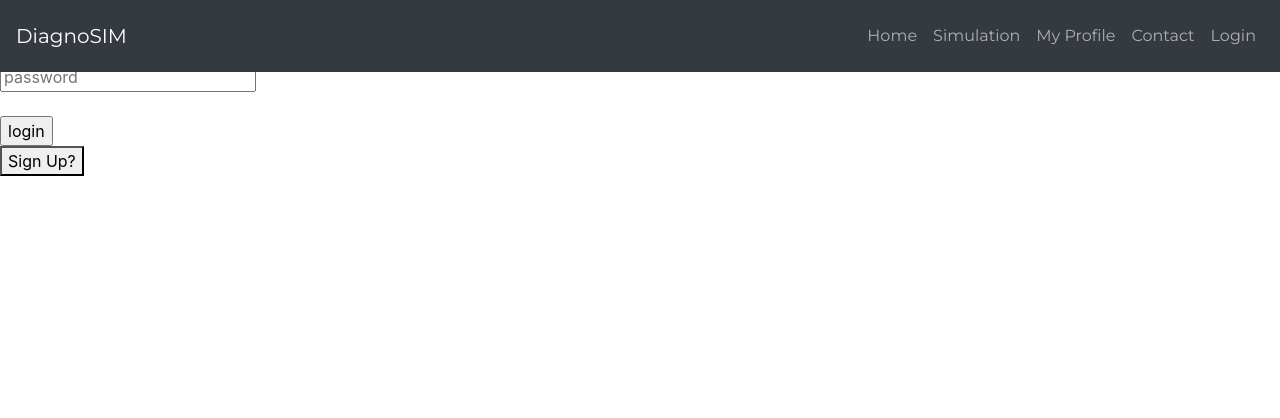
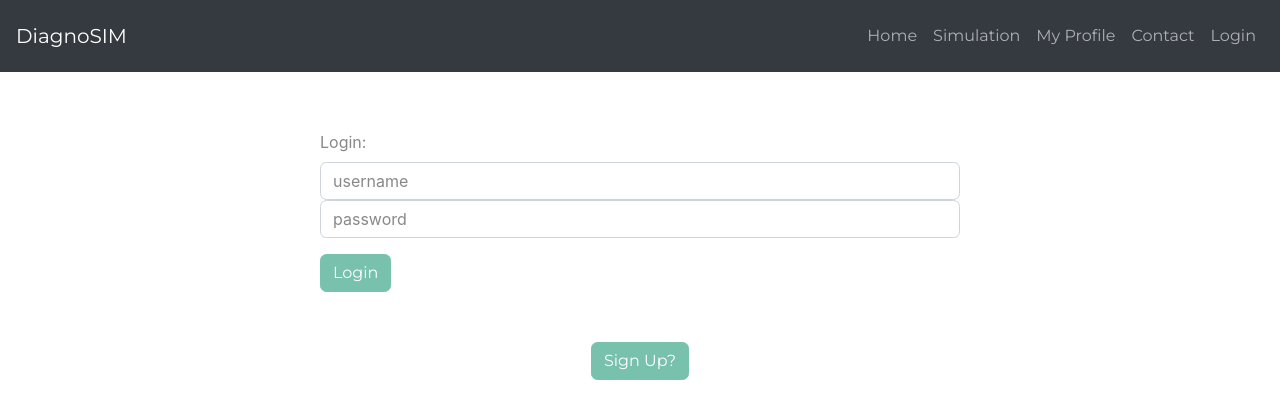
Before and after one commit to wolf-dominion/diagnosis-site-fe, a React (Create React App) app: page /Authenticate in a window 1280 px wide. Shown: the top 418 px of the page. Built offline with nearby package versions, Linux system fonts and the light colour scheme; no server answers.

Commit message:
login + signup forms now have Bootstrap

```diff
--- a/package.json
+++ b/package.json
@@ -16,7 +16,8 @@
     "react-dom": "^16.13.1",
     "react-router-dom": "^5.2.0",
     "react-scripts": "3.4.1",
-    "react-unity-webgl": "^7.1.10"
+    "react-unity-webgl": "^7.1.10",
+    "svg-to-pdfkit": "^0.1.8"
   },
   "scripts": {
     "start": "react-scripts start",
--- a/src/App.scss
+++ b/src/App.scss
@@ -250,8 +250,22 @@ to {
   background-color: #8cc896;
 }
 
+.contact-form-container {
+  padding-top: 100px;
+}
+
+.auth-button {
+  padding-top: 50px;
+  text-align: center;
+}
+
+.authenticate {
+  padding-top: 130px;
+  margin: auto;
+  width: 50%;
+}
+
 // *{ border: 1px solid red; }
-
 
 @import "~bootswatch/dist/minty/variables";
 
--- a/src/components/Authenticate.js
+++ b/src/components/Authenticate.js
@@ -1,4 +1,5 @@
 import React, { Component } from 'react'
+import {Button} from "react-bootstrap";
 
 import Login from './Login'
 import Signup from './Signup'
@@ -27,10 +28,11 @@ class Authenticate extends Component {
                         <Signup
                             changeLoggedinStatus={this.props.changeLoggedinStatus}/>
                 }
-
-                <button onClick={this.toggle}>
-                    {isLogin ? "Sign Up?" : "Login?"}
-                </button>
+                <div className="auth-button">
+                    <Button onClick={this.toggle}>
+                        {isLogin ? "Sign Up?" : "Login?"}
+                    </Button>
+                </div>
             </div>
         )
     }
--- a/src/components/ContactPage.js
+++ b/src/components/ContactPage.js
@@ -2,13 +2,36 @@ import React, { Component } from 'react'
 
 class ContactPage extends Component{
 
+    // componentDidMount() {
+    //     const script = document.createElement("script");
+    //     script.src = "/static/libs/your_script.js";
+    //     script.async = true;
+    //     script.onload = () => this.scriptLoaded();
+
+    //     document.body.appendChild(script);
+    //   }
+
+
+    generateSvg = () => {
+        return <svg width="80" height="80">
+            <polygon points="40,40 80,0 80,80"/>
+            </svg>
+    }
+
+    // createPdf = () => {
+    //     const SVGtoPDF = require('svg-to-pdfkit');
+    //     SVGtoPDF(document, this.generateSvg(), 0, 0);
+    //     console.log('SVGtopdf', SVGtoPDF);
+
+    // }
+
 
     render(){
-
+        const svgItem = this.generateSvg()
         return(
             <div>
                 <div className="contact-form-container">
-
+                    {svgItem}
                 </div>
             </div>
         )
--- a/src/components/Login.js
+++ b/src/components/Login.js
@@ -1,4 +1,5 @@
 import React, {Component} from 'react'
+import { Form, Button} from "react-bootstrap";
 
 
 class Login extends Component {
@@ -40,30 +41,31 @@ class Login extends Component {
     render(){
         const {username, password} = this.state
         return(
-            <form className="login" onSubmit={this.handleSubmit}>
-            <label>Login:</label>
+                <Form className="auth" onSubmit={this.handleSubmit}>
+                    <Form.Group className="login" onSubmit={this.handleSubmit}>
+                        <Form.Label>Login:</Form.Label>
                         {this.state.error ? <p>{this.state.error}</p> : null}
 
-            <br />
-            <input
+
+                        <Form.Control
                             tpye="text"
                             name="username"
                             value={username}
                             placeholder="username"
-                onChange={this.handleChange}>
-            </input>
-            <br />
-            <input
+                            onChange={this.handleChange}/>
+
+
+                        <Form.Control
                             tpye="password"
                             name="password"
                             value={password}
                             placeholder="password"
-                onChange={this.handleChange}>
-            </input>
-            <br />
-            <br />
-            <input type="submit" value="login"></input>
-            </form>
+                            onChange={this.handleChange}/>
+                    </Form.Group>
+                    <Button variant="primary" type="submit" value="login">
+                        Login
+                    </Button>
+                </Form>
             )
         }
     }
--- a/src/components/Signup.js
+++ b/src/components/Signup.js
@@ -52,7 +52,7 @@ class Signup extends Component {
         return(
             <div>
 
-                <Form className="signup" onSubmit={this.handleSubmit} style={{"width" : "50%"}}>
+                <Form className="auth" onSubmit={this.handleSubmit}>
                     <Form.Group controlId="formUpdateUserInfo">
                         <Form.Label>Signup:</Form.Label>
                         {this.state.error ? <p>{"Username already taken"}</p> : null}
```
Also changed, not shown: 1 other file (tests, documents, lock files or other folders). Lines whose indentation alone changed are shown as unchanged.
